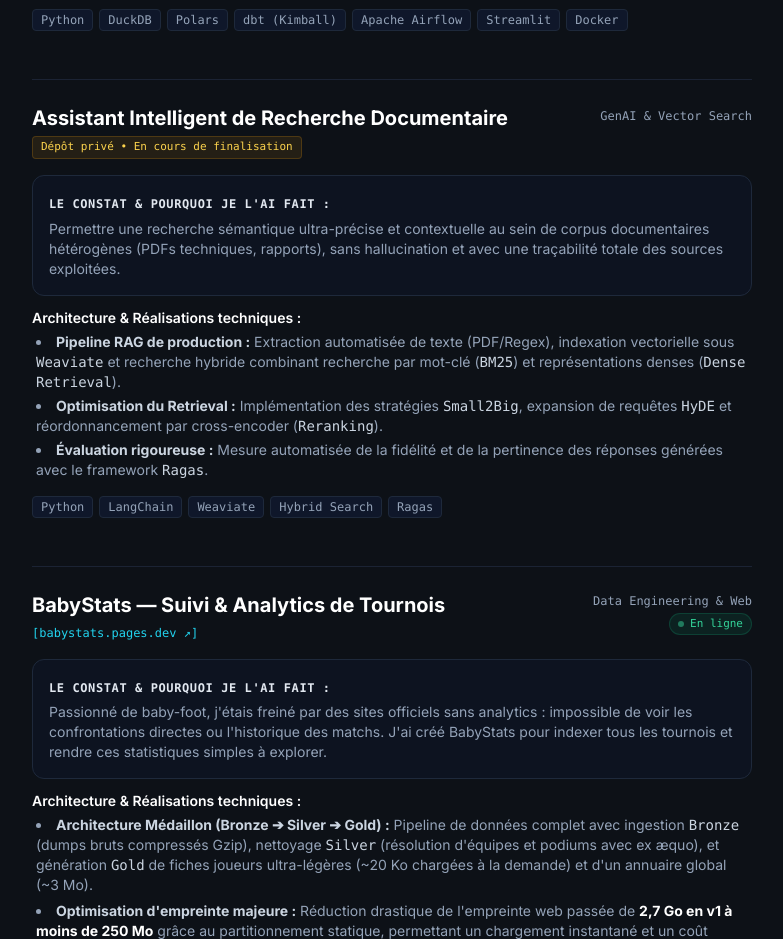
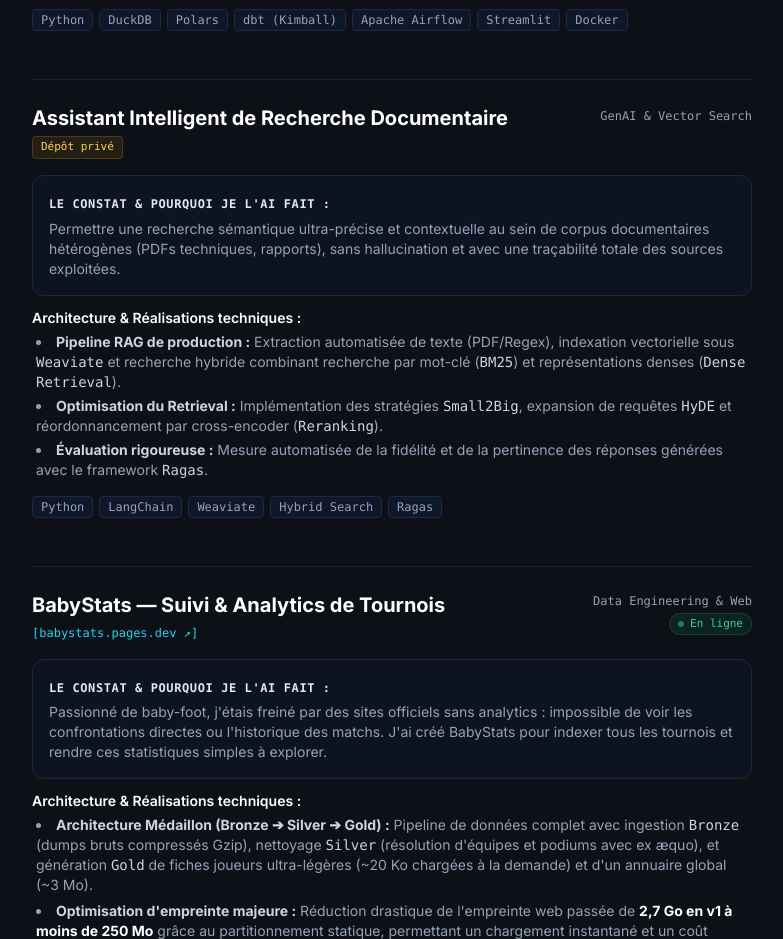
Before and after one commit to loic-xu/loic-xu.github.io, a plain HTML site: page projets.html in a window 1280 px wide. Shown: the part 1200-2139 px from the top of the page, without its empty margins (248-1031 px from the left). Drawn offline with nearby package versions, Linux system fonts and the light colour scheme.

Commit message:
style: simplifier le badge du projet RAG en Dépôt privé

```diff
--- a/projets.html
+++ b/projets.html
@@ -221,7 +221,7 @@
                             Assistant Intelligent de Recherche Documentaire
                         </h2>
                         <span class="inline-flex items-center gap-1.5 text-[11px] font-mono text-amber-300 bg-amber-500/10 border border-amber-500/20 px-2 py-0.5 rounded mt-1">
-                            <span>Dépôt privé • En cours de finalisation</span>
+                            <span>Dépôt privé</span>
                         </span>
                     </div>
                     <span class="text-xs font-mono text-slate-400 shrink-0 whitespace-nowrap sm:pt-1">GenAI & Vector
```
